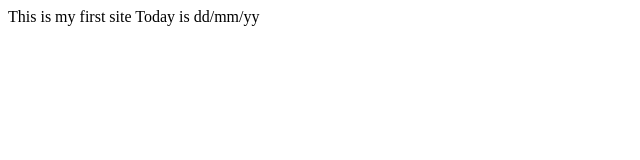
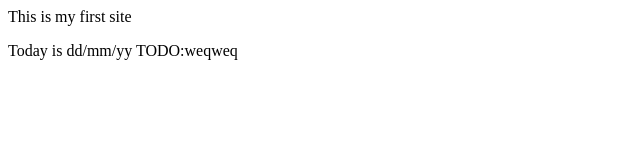
Before and after one commit to Tempest999/Tempest, a website: page site/index.html in a window 1280 px wide. Shown: the whole page, without its empty margins (0-640 px from the left). Drawn offline with Linux system fonts and the light colour scheme.

Commit message:
added new line

```diff
--- a/site/index.html
+++ b/site/index.html
@@ -5,7 +5,8 @@
 	<title>Document</title>
 </head>
 <body>
-	This is my first site
+	This is my first site<p>
 	Today is dd/mm/yy
+	TODO:weqweq<p>
 </body>
 </html>
```
